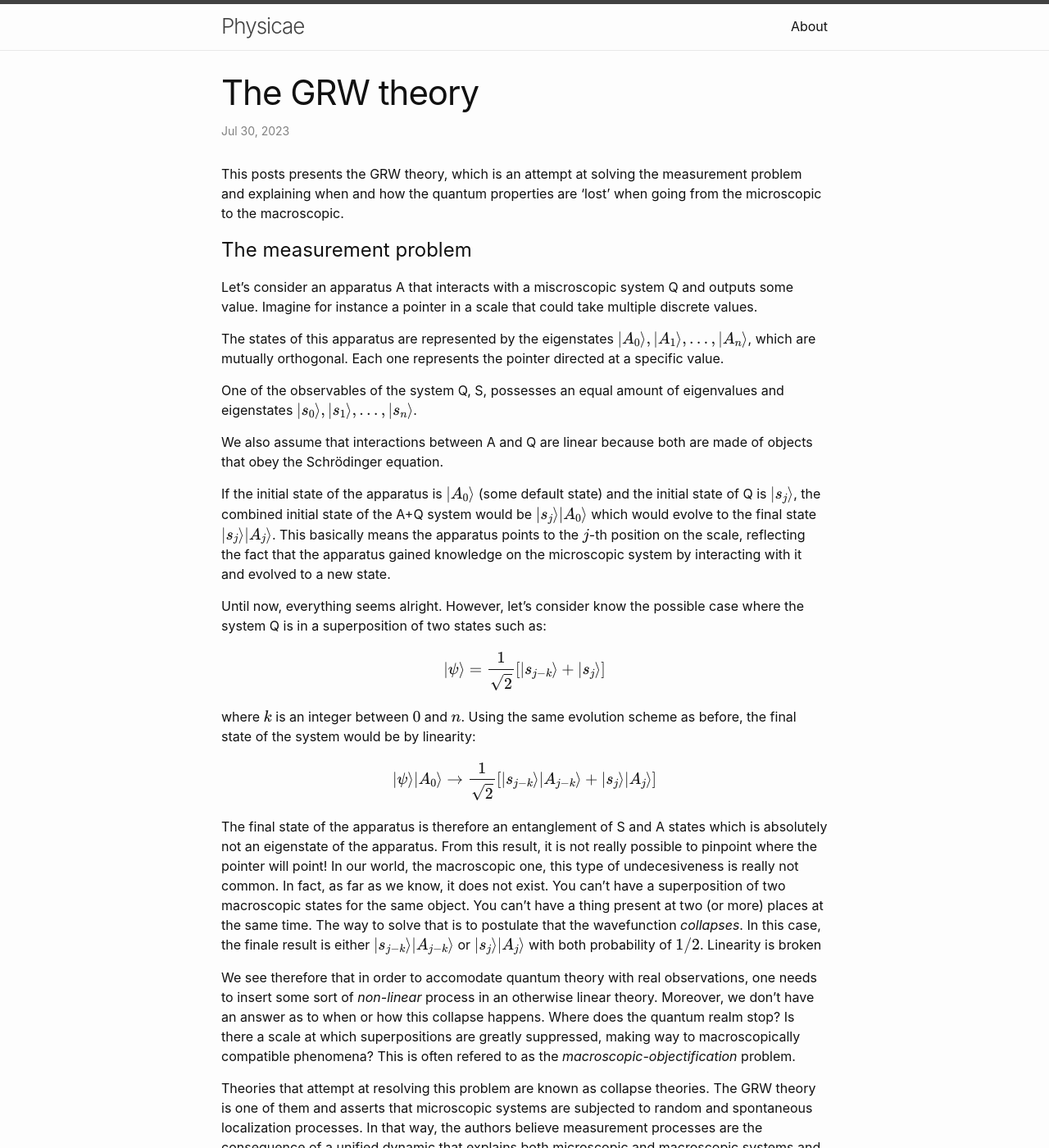
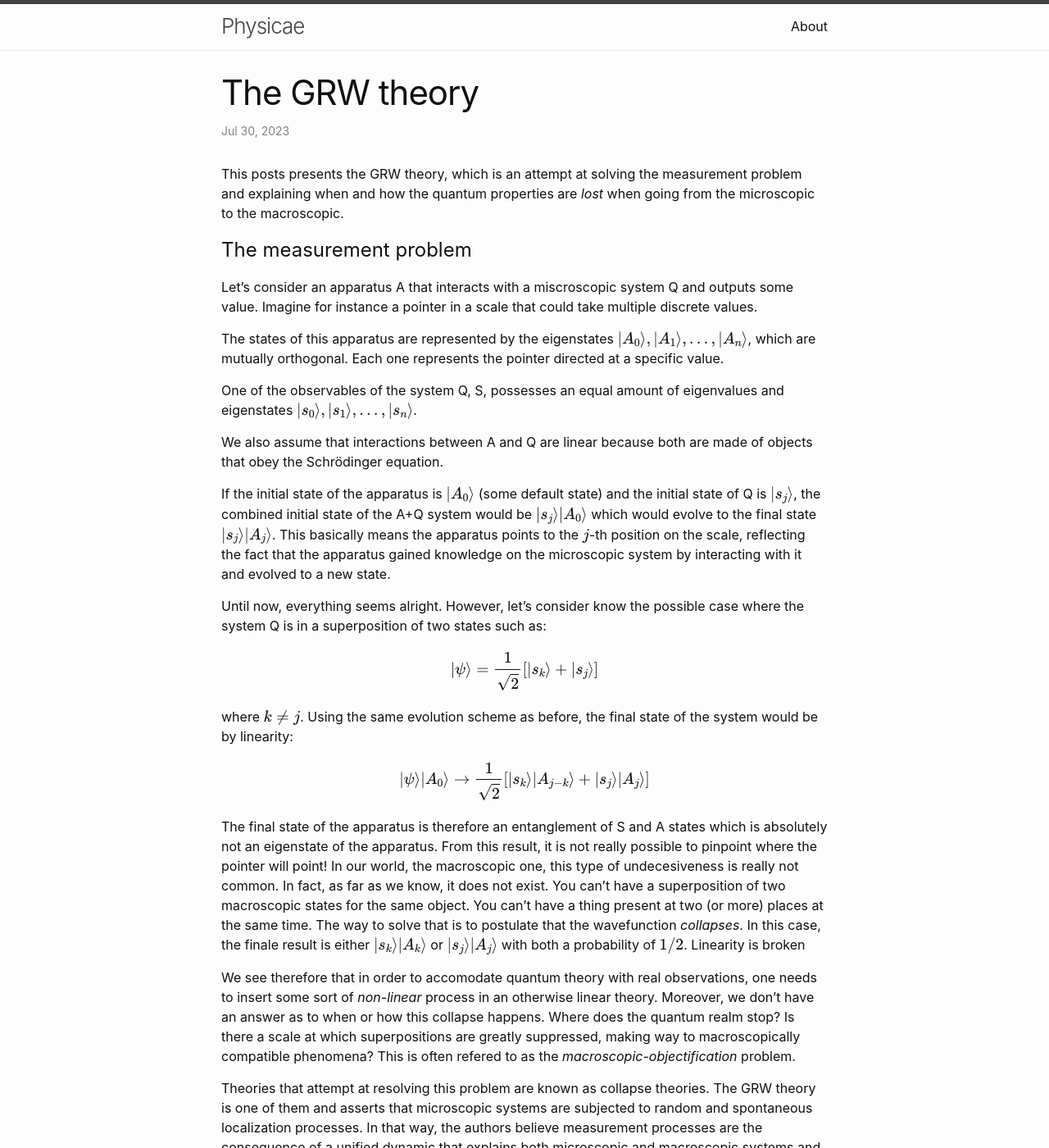
Before and after one commit to GentSht/physicae, a Jekyll site: the page built from _posts/2023-07-30-GRW.markdown, in a window 1280 px wide and 1400 px high. Shown: the whole window at 82% size. Built offline with Jekyll 4.4.1, drawn with Linux system fonts in a browser that asks for light colours.

Commit message:
measurement problem

```diff
--- a/_posts/2023-07-30-GRW.markdown
+++ b/_posts/2023-07-30-GRW.markdown
@@ -3,7 +3,7 @@ layout: post
 title:  "The GRW theory"
 date:   2023-07-30 14:30:20 +0200
 ---
-This posts presents the GRW theory, which is an attempt at solving the measurement problem and explaining when and how the quantum properties are 'lost' when going from the microscopic to the macroscopic.
+This posts presents the GRW theory, which is an attempt at solving the measurement problem and explaining when and how the quantum properties are _lost_ when going from the microscopic to the macroscopic.
 
 
 # The measurement problem
@@ -22,19 +22,19 @@ Until now, everything seems alright. However, let's consider know the possible c
 
 $$
 \begin{equation}
-\ket{\psi} = \frac{1}{\sqrt{2}}[\ket{s_{j-k}}+\ket{s_{j}}]
+\ket{\psi} = \frac{1}{\sqrt{2}}[\ket{s_{k}}+\ket{s_{j}}]
 \end{equation}
 $$
 
-where $k$ is an integer between $0$ and $n$. Using the same evolution scheme as before, the final state of the system would be by linearity:
+where $k\neq j$. Using the same evolution scheme as before, the final state of the system would be by linearity:
 
 $$
 \begin{equation}
-\ket{\psi}\ket{A_{0}}\rightarrow \frac{1}{\sqrt{2}}[\ket{s_{j-k}}\ket{A_{j-k}}+\ket{s_{j}}\ket{A_{j}}]
+\ket{\psi}\ket{A_{0}}\rightarrow \frac{1}{\sqrt{2}}[\ket{s_{k}}\ket{A_{j-k}}+\ket{s_{j}}\ket{A_{j}}]
 \end{equation}
 $$
 
-The final state of the apparatus is therefore an entanglement of S and A states which is absolutely not an eigenstate of the apparatus. From this result, it is not really possible to pinpoint where the pointer will point! In our world, the macroscopic one, this type of undecesiveness is really not common. In fact, as far as we know, it does not exist. You can't have a superposition of two macroscopic states for the same object. You can't have a thing present at two (or more) places at the same time. The way to solve that is to postulate that the wavefunction _collapses_. In this case, the finale result is either $\ket{s_{j-k}}\ket{A_{j-k}}$ or $\ket{s_{j}}\ket{A_{j}}$ with both probability of $1/2$. Linearity is broken
+The final state of the apparatus is therefore an entanglement of S and A states which is absolutely not an eigenstate of the apparatus. From this result, it is not really possible to pinpoint where the pointer will point! In our world, the macroscopic one, this type of undecesiveness is really not common. In fact, as far as we know, it does not exist. You can't have a superposition of two macroscopic states for the same object. You can't have a thing present at two (or more) places at the same time. The way to solve that is to postulate that the wavefunction _collapses_. In this case, the finale result is either $\ket{s_{k}}\ket{A_{k}}$ or $\ket{s_{j}}\ket{A_{j}}$ with both a probability of $1/2$. Linearity is broken
 
 We see therefore that in order to accomodate quantum theory with real observations, one needs to insert some sort of _non-linear_ process in an otherwise linear theory. Moreover, we don't have an answer as to when or how this collapse happens. Where does the quantum realm stop? Is there a scale at which superpositions are greatly suppressed, making way to macroscopically compatible phenomena? This is often refered to as the _macroscopic-objectification_ problem.
 
```
